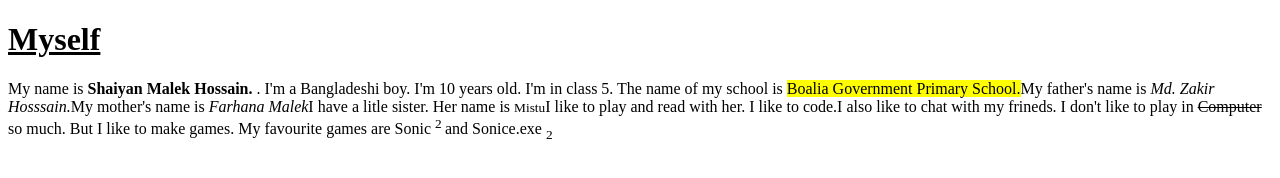
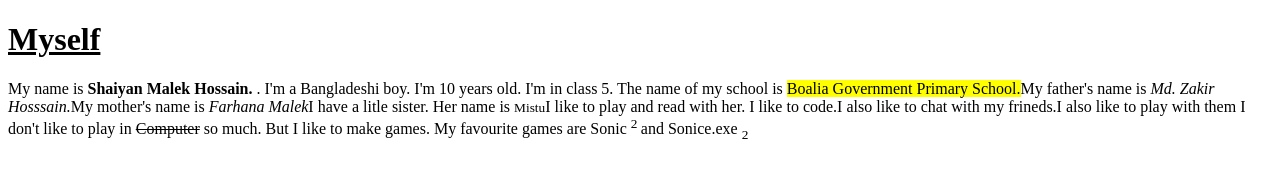
Before and after one commit to Shaiyan-Kradi3/html_elemnets, a plain HTML site: page Acp.html in a window 1280 px wide. Drawn offline with Linux system fonts and the light colour scheme.

Commit message:
Acp Full done 2

```diff
--- a/Acp.html
+++ b/Acp.html
@@ -7,6 +7,6 @@
 </head>
 <body>
     <h1><u>Myself</u></h1>
-    <p>My name is <b>Shaiyan Malek Hossain. </b>. I'm a Bangladeshi boy. I'm 10 years old. I'm in class 5. The name of my school is <mark>Boalia Government Primary School.</mark>My father's name is <em>Md. Zakir Hosssain.</em>My mother's name is <i>Farhana Malek</i>I have a litle sister. Her name is <small>Mistu</small>I like to play and read with her. I like to code.I also like to chat with my frineds. I don't like to  play in <del>Computer</del> so much. But I like to make games. My favourite games are Sonic <sup>2 </sup>and Sonice.exe <sub>2</sub></p>
+    <p>My name is <b>Shaiyan Malek Hossain. </b>. I'm a Bangladeshi boy. I'm 10 years old. I'm in class 5. The name of my school is <mark>Boalia Government Primary School.</mark>My father's name is <em>Md. Zakir Hosssain.</em>My mother's name is <i>Farhana Malek</i>I have a litle sister. Her name is <small>Mistu</small>I like to play and read with her. I like to code.I also like to chat with my frineds.I also like to play with them I don't like to  play in <del>Computer</del> so much. But I like to make games. My favourite games are Sonic <sup>2 </sup>and Sonice.exe <sub>2</sub></p>
 </body>
 </html>
```
